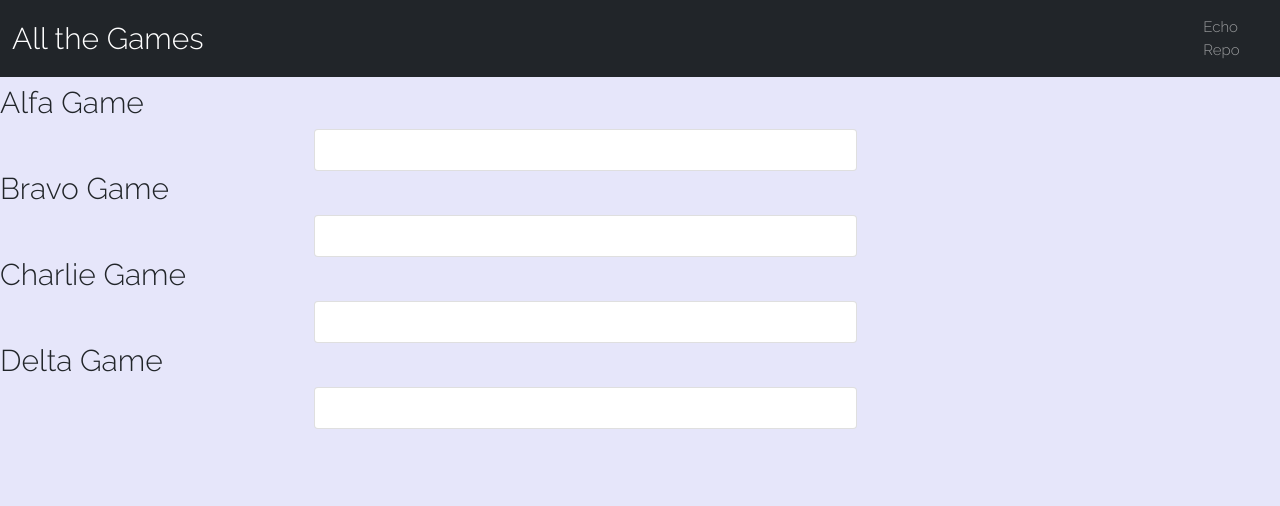
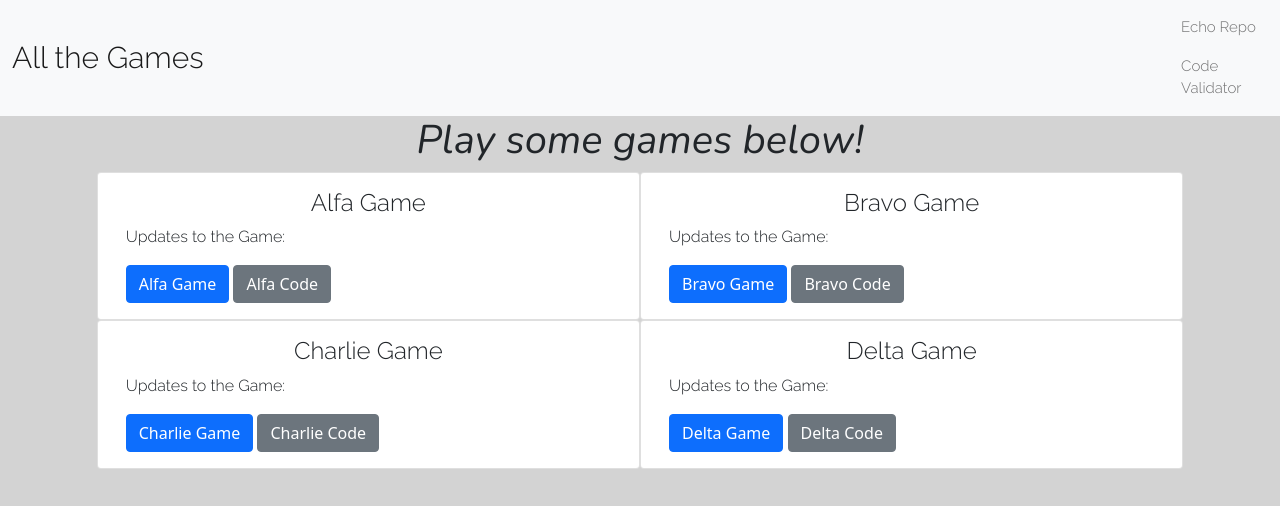
Before and after one commit to mskel1/sturdy-rotary-phone, a plain HTML site: page index.html in a window 1280 px wide. Drawn offline with nearby package versions, Linux system fonts and the light colour scheme; a web font is replaced by a local one.

Commit message:
Add files via upload

```diff
--- a/index.html
+++ b/index.html
@@ -3,77 +3,73 @@
 <html lang="en">
 <head>
   <meta charset="UTF-8">
-  <title>Delta-Lab</title>
+  <title>Echo Lab</title>
   <meta name="viewport" content="width=device-width, initial-scale=1"><link rel="stylesheet" href="https://cdnjs.cloudflare.com/ajax/libs/normalize/5.0.0/normalize.min.css">
 <link rel='stylesheet' href='https://cdnjs.cloudflare.com/ajax/libs/bootstrap/5.0.2/css/bootstrap.min.css'><link rel="stylesheet" href="styles/style.css">
 
 </head>
 <body>
-  <nav class="navbar navbar-expand-sm bg-dark navbar-dark">
+  <nav class="navbar navbar-expand-sm bg-light navbar-light">
     <div class="container-fluid">
       <a class="navbar-brand" href="#">All the Games</a>
     </div>
     <ul class="navbar-nav">
       <li class="nav-item">
         <a class="nav-link" href="https://github.com/mskel1/sturdy-rotary-phone">Echo Repo</a>
+        <a class="nav-link" href="https://validator.w3.org/nu/?doc=https%3A%2F%2Fmskel1.github.io%2Fsturdy-rotary-phone%2F">Code Validator</a>
       </li>
     </ul>
   </nav>
 <!-- partial:index.partial.html -->
 <div class="row">
-  <h1></h1>
+  <h1>Play some games below!</h1>
 </div>
 
 <div class="row">
-  <h3>Alfa Game</h3>
-</div>
+  <div class="card col-md-5 offset-md-1">
+    <div class="card-body">
+      <h4 class="card-title">Alfa Game</h4>
+      <p>Updates to the Game:</p>
+      <a class="btn btn-primary" href="link">Alfa Game</a>
+      <a class="btn btn-secondary" href="link">Alfa Code</a>
+    </div>
+  </div>
 
-<div class="row">
-  <div class="card col-md-5 offset-md-3">
+  <div class="card col-md-5">
     <div class="card-body">
-      <h4 class="card-title"></h4>
+      <h4 class="card-title">Bravo Game</h4>
+      <p>Updates to the Game:</p>
+      <a class="btn btn-primary" href="link">Bravo Game</a>
+      <a class="btn btn-secondary" href="link">Bravo Code</a>
     </div>
   </div>
 </div>
 
 <div class="row">
-  <h3>Bravo Game</h3>
-</div>
+  <div class="card col-md-5 offset-md-1">
+    <div class="card-body">
+      <h4 class="card-title">Charlie Game</h4>
+      <p>Updates to the Game:</p>
+      <a class="btn btn-primary" href="link">Charlie Game</a>
+      <a class="btn btn-secondary" href="link">Charlie Code</a>
+    </div>
+  </div>
 
-<div class="row">
-  <div class="card col-md-5 offset-md-3">
+  <div class="card col-md-5">
     <div class="card-body">
-      <h4 class="card-title"></h4>
+      <h4 class="card-title">Delta Game</h4>
+      <p>Updates to the Game:</p>
+      <a class="btn btn-primary" href="link">Delta Game</a>
+      <a class="btn btn-secondary" href="link">Delta Code</a>
     </div>
   </div>
 </div>
 
-<div class="row">
-  <h3>Charlie Game</h3>
-</div>
-
-<div class="row">
-  <div class="card col-md-5 offset-md-3">
-    <div class="card-body">
-      <h4 class="card-title"></h4>
-    </div>
-  </div>
-</div>
-
-<div class="row">
-  <h3>Delta Game</h3>
-</div>
-
-<div class="row">
-  <div class="card col-md-5 offset-md-3">
-    <div class="card-body">
-      <h4 class="card-title"></h4>
-    </div>
-  </div>
-</div>
 <!-- partial -->
   <script src='https://cdnjs.cloudflare.com/ajax/libs/jquery/3.6.1/jquery.min.js'></script>
 <script src='https://cdnjs.cloudflare.com/ajax/libs/jqueryui/1.13.2/jquery-ui.min.js'></script><script  src="scripts/script.js"></script>
 
 </body>
 </html>
+
+<!--<a class="btn btn-primary" href="link">button</a>-->
--- a/scripts/script.js
+++ b/scripts/script.js
@@ -1,37 +1,4 @@
 $(document).ready(function() {
   //this is an immediately invoked function expression (iife)
   //click on an image, get a message
-
 });
-
-function nameLength(name) {
-  //if
-
-  return "Your name is " + name.length + " letters long.";
-}
-
-function nameStart(name) {
-  return "the first letter of your name is " + name[0];
-}
-
-function reverseName(name) {
-  let arrName = name.split();
-
-  //revName =
-}
-
-function getSpiritAnimal(x) {
-  //flow control: case switch, loop, if/then
-
-  if (x.length < 3) {
-    //execute some code
-
-    return "you are slug!";
-  }
-  else if(x.length > 10) {
-    return "you spirit animal is iguana";
-  }
-  else {
-    return "you are nothing.";
-  }
-}
--- a/styles/style.css
+++ b/styles/style.css
@@ -1,7 +1,13 @@
 @import url('https://fonts.googleapis.com/css2?family=Ms+Madi&family=Raleway:wght@100;300&display=swap');
+@import url('https://fonts.googleapis.com/css2?family=Nunito:ital,wght@1,200&family=Raleway:wght@100;300&display=swap');
 
 body {
-  background-color: lavender;
+  background-color: lightgray;
+}
+
+h1 {
+  font-family: 'Nunito', sans-serif;
+  text-align: center;
 }
 
 h3 {
@@ -9,6 +15,12 @@ h3 {
 }
 
 h4 {
+  font-family: 'Raleway', sans-serif;
+  font: bold;
+  text-align: center;
+}
+
+p {
   font-family: 'Raleway', sans-serif;
 }
 
```
